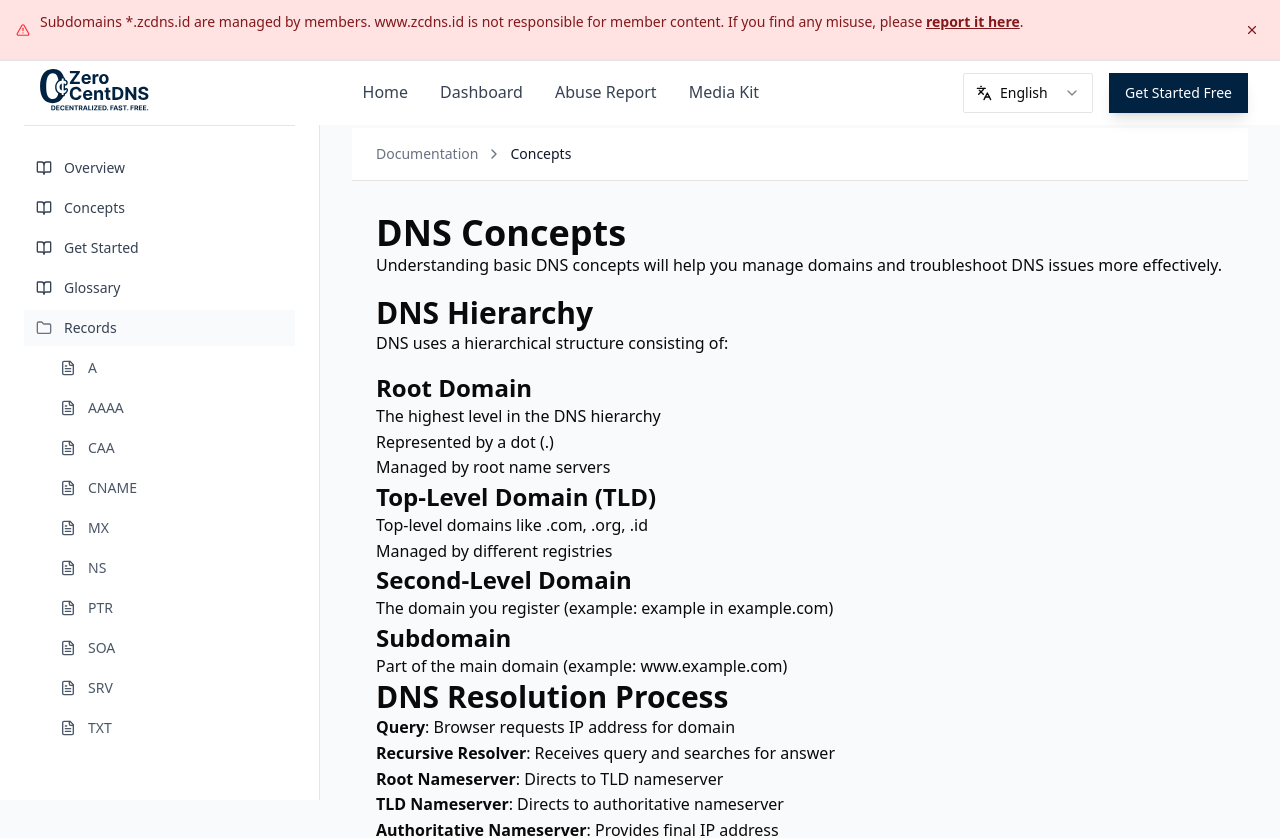
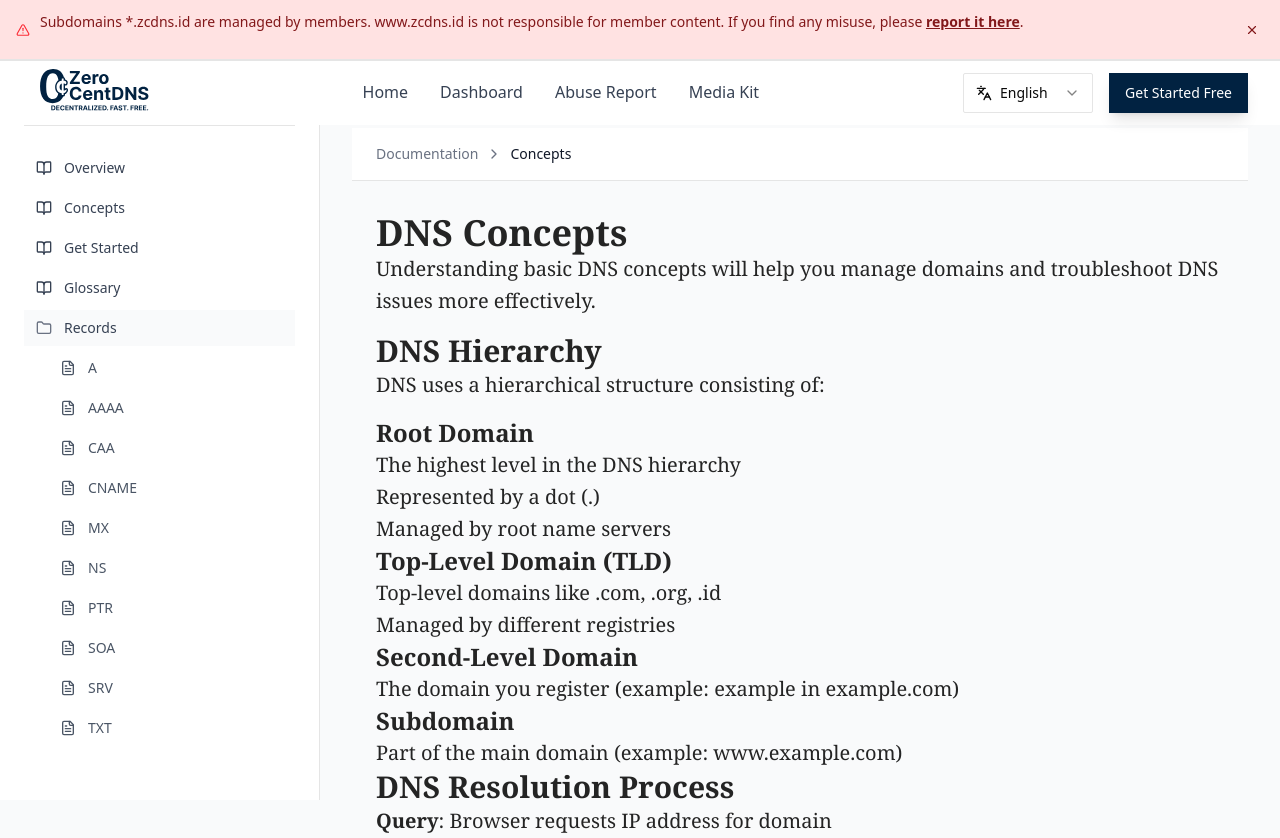
Before and after one commit to kelvinzer0/zcdns, a React (Vite) app: page /en/docs/concepts in a window 1280 px wide. Shown: the top 838 px of the page. Built offline with nearby package versions, Linux system fonts and the light colour scheme.

Commit message:
style(docs): apply medium.com typography style to document articles

```diff
--- a/src/components/doc-page-client.tsx
+++ b/src/components/doc-page-client.tsx
@@ -181,20 +181,20 @@ export function DocPageClient({
 
                             {/* Content */}
                             <div className="px-6 py-8">
-                                <article className="prose prose-lg max-w-none
-  prose-headings:text-gray-900 prose-headings:font-semibold prose-headings:tracking-tight
-  prose-p:text-gray-700 prose-p:leading-7 prose-p:mb-4
-  prose-a:text-blue-600 prose-a:no-underline hover:prose-a:underline prose-a:font-medium
-  prose-code:text-blue-700 prose-code:bg-blue-50 prose-code:px-2 prose-code:py-1 prose-code: prose-code:text-sm prose-code:font-medium prose-code:break-words prose-code:max-w-full
-  prose-pre:bg-gray-900 prose-pre:text-gray-100 prose-pre: prose-pre:overflow-x-auto prose-pre:p-4 prose-pre:max-w-full
-  prose-blockquote:border-l-4 prose-blockquote:border-blue-500 prose-blockquote:bg-blue-50 prose-blockquote:p-4 prose-blockquote:-r-lg
-  prose-ul:my-4 prose-ol:my-4 prose-li:my-1
-  prose-table:w-full prose-table:border-collapse prose-table:border prose-table:border-gray-200 prose-table: prose-table:overflow-hidden
-  prose-thead:bg-gray-50 prose-th:border prose-th:border-gray-200 prose-th:px-4 prose-th:py-3 prose-th:text-left prose-th:font-semibold prose-th:text-gray-900
-  prose-td:border prose-td:border-gray-200 prose-td:px-4 prose-td:py-3 prose-td:text-gray-700
-  prose-hr:border-gray-200 prose-hr:my-8
-  prose-strong:text-gray-900 prose-strong:font-semibold
-  prose-em:text-gray-700">
+                                <article className="prose max-w-none
+  font-serif text-[18px] md:text-[20px] leading-[1.6] md:leading-[32px] text-[#242424]
+  prose-headings:font-sans prose-headings:font-bold prose-headings:text-[#242424] prose-headings:tracking-tight prose-headings:mb-4
+  prose-h1:text-[32px] md:prose-h1:text-[42px] prose-h1:leading-[1.2]
+  prose-h2:text-[26px] md:prose-h2:text-[34px] prose-h2:leading-[1.22] prose-h2:mt-12
+  prose-h3:text-[22px] md:prose-h3:text-[26px] prose-h3:leading-[1.22] prose-h3:mt-10
+  prose-p:mb-8 prose-p:text-[#242424]
+  prose-a:text-[#242424] prose-a:underline prose-a:decoration-1 prose-a:underline-offset-2 hover:prose-a:text-black
+  prose-blockquote:border-l-4 prose-blockquote:border-[#242424] prose-blockquote:pl-6 prose-blockquote:italic prose-blockquote:text-gray-600 prose-blockquote:font-serif
+  prose-code:text-[#242424] prose-code:bg-gray-100 prose-code:px-2 prose-code:py-1 prose-code:rounded prose-code:text-sm prose-code:font-mono prose-code:font-medium
+  prose-pre:bg-[#f9f9f9] prose-pre:text-[#242424] prose-pre:rounded-none prose-pre:border prose-pre:border-gray-200 prose-pre:p-6 prose-pre:text-[14px] md:prose-pre:text-[16px] prose-pre:font-mono
+  prose-ul:my-6 prose-ol:my-6 prose-li:my-2 prose-li:text-[#242424]
+  prose-strong:font-bold prose-strong:text-[#242424]
+  prose-img:my-10 prose-img:rounded-md prose-img:shadow-sm">
                                     <div dangerouslySetInnerHTML={{ __html: content }} />
                                 </article>
 
```
